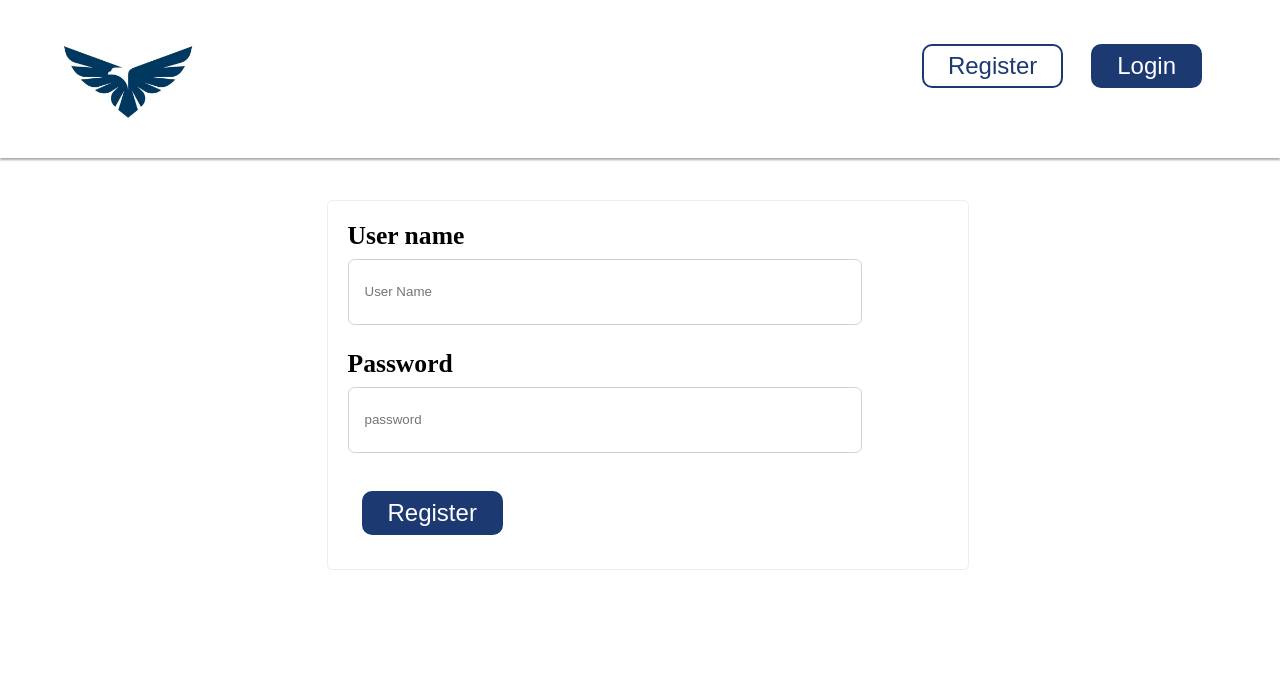
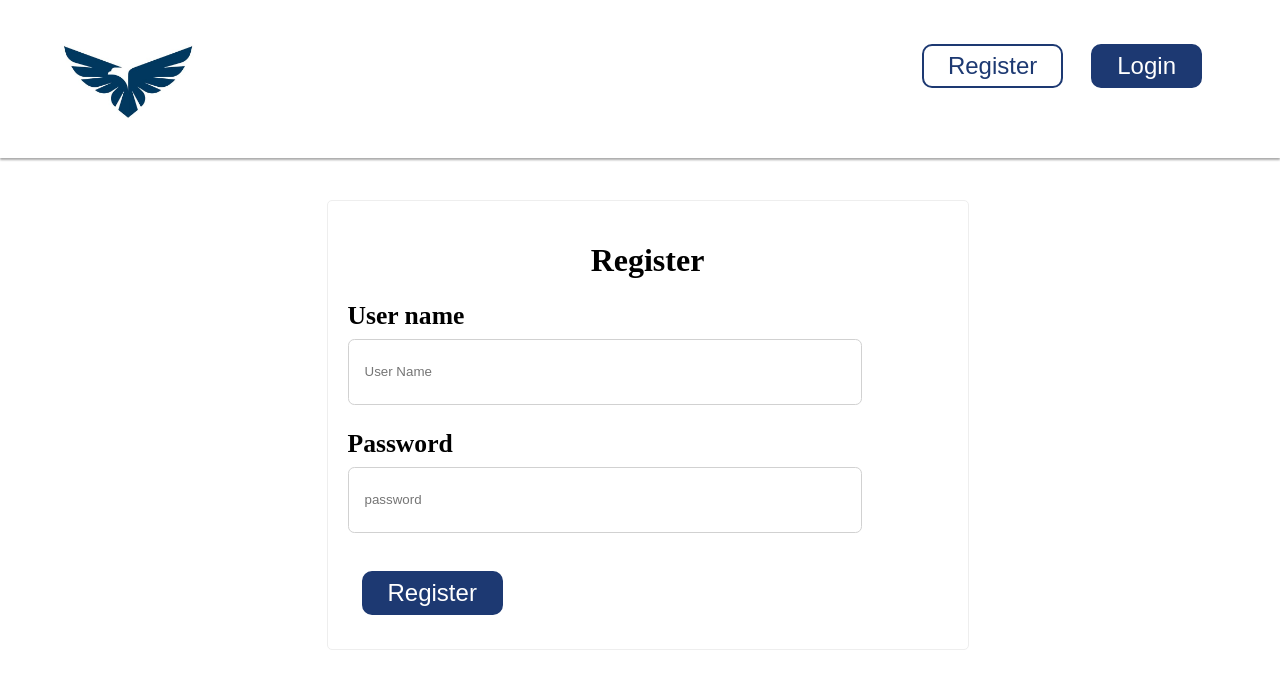
Before and after one commit to indjar/React-exam, a React (Create React App) app in the folder client/: page /register in a window 1280 px wide. Shown: the top 688 px of the page. Built offline with nearby package versions, Linux system fonts and the light colour scheme.

Commit message:
small ui fix on register

```diff
--- a/client/src/pages/Register.jsx
+++ b/client/src/pages/Register.jsx
@@ -4,7 +4,7 @@ import {Auth} from "../services/authService";
 import { Button } from "../ui/Button";
 import { Field } from "../organism/Field";
 import { Header, Navbar, Title1, Navi, Item } from "../ui/Navbar";
-import { Form, Container, Main } from "../ui/Main";
+import { Form, Container, Main, Title3 } from "../ui/Main";
 
 export const Register = () => {
     const navigate = useNavigate();
@@ -53,9 +53,10 @@ export const Register = () => {
         </Header>
       <Container>
             <Form onSubmit={handleSubmit}>
+                <Title3>Register</Title3>
                 <Field onChange={onUsernameChange} label="User name" placeholder="User Name" name="username" required />
                 <Field onChange={onPasswordChange} label="Password" name="password" type="password" required minLength={8} />
-                <Button login style={{ color: "white" }} type="submit" disabled={!username || !password}>
+                <Button login="true" style={{ color: "white" }} type="submit" disabled={!username || !password}>
                         Register
                 </Button>
                 <div style={{color: "red"}}>{error}</div>
```
